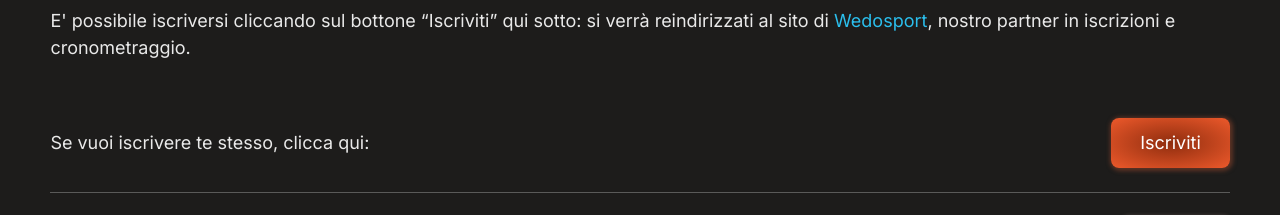
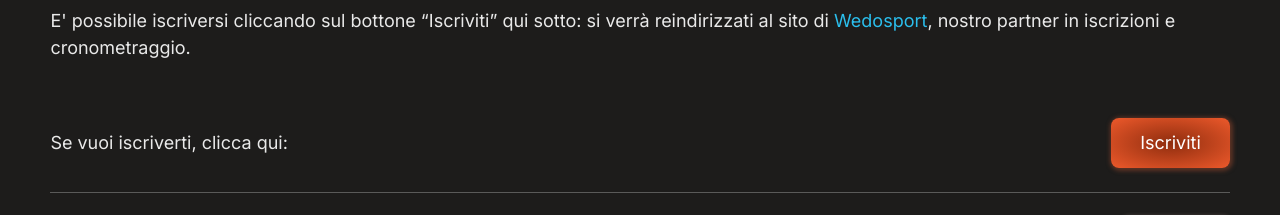
Before and after one commit to elibattistoni/brenta-wild-race, a React (Vite) app: page /gara/iscrizione in a window 1280 px wide. Shown: the part 1060-1275 px from the top of the page. Built offline with nearby package versions, Linux system fonts and the light colour scheme.

Commit message:
fix(registration): change text

```diff
--- a/src/pages/trail/TrailRegistrationPage.jsx
+++ b/src/pages/trail/TrailRegistrationPage.jsx
@@ -63,9 +63,7 @@ const RegistrationInstructions = () => {
       </ParagraphText>
       <Container fluid className={classes.registrTable}>
         <Flex className={classes.registrRow}>
-          <ParagraphText>
-            Se vuoi iscrivere te stesso, clicca qui:
-          </ParagraphText>
+          <ParagraphText>Se vuoi iscriverti, clicca qui:</ParagraphText>
           <NavLink
             to="https://iscrizioni.wedosport.net/iscrizione.cfm?gara=56297"
             target="_blank"
```
